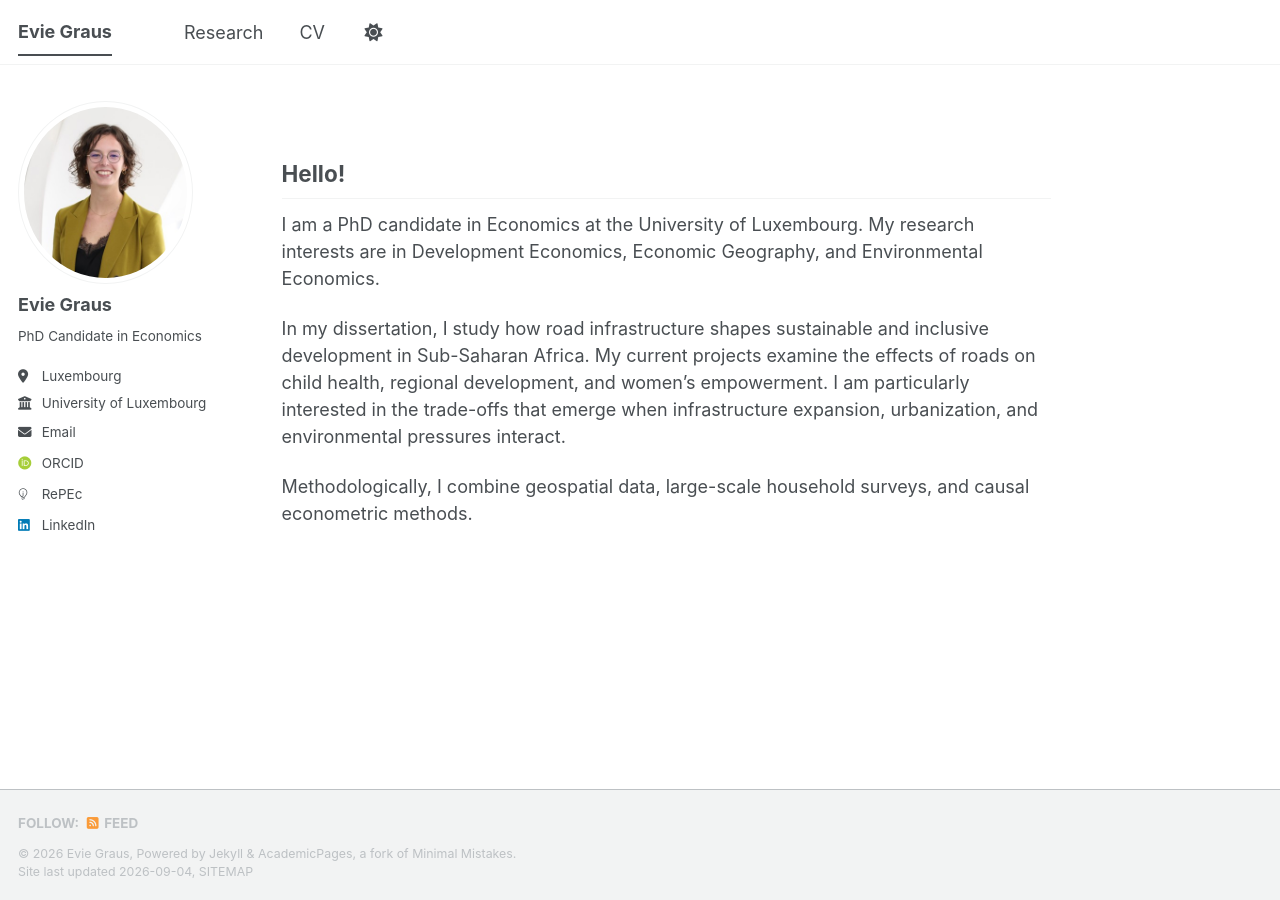
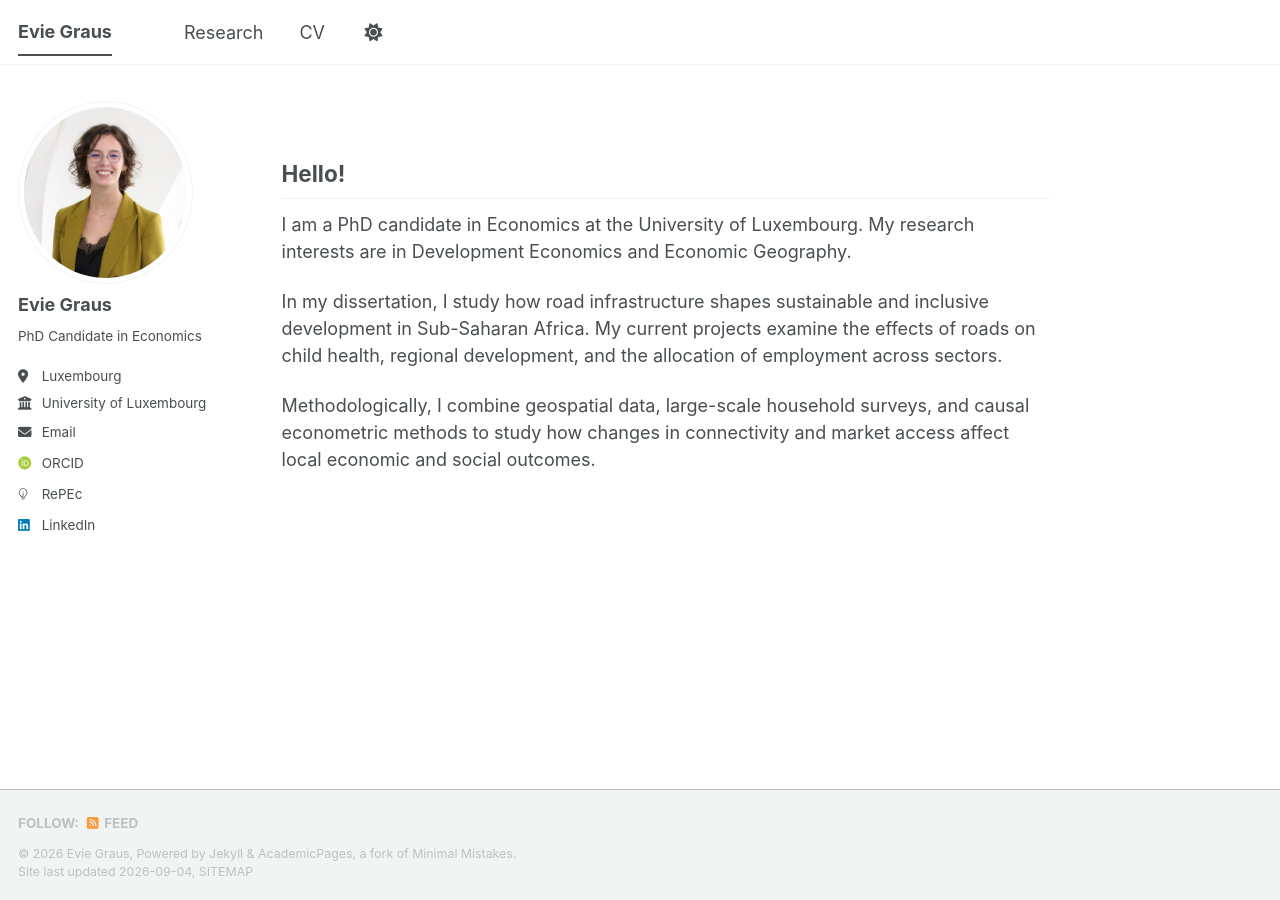
Before and after one commit to EvieGraus/eviegraus.github.io, a Jekyll site: the page built from _pages/about.md, in a window 1280 px wide. Built offline with Jekyll 4.4.1, drawn with Linux system fonts in a browser that asks for light colours; some web fonts are replaced; a script bundle is joined from its source files by our own code; library files that are not in the unit come from our copies.

Commit message:
Update about.md
Signed-off-by: EvieGraus <grausevie@gmail.com>

```diff
--- a/_pages/about.md
+++ b/_pages/about.md
@@ -8,8 +8,8 @@ redirect_from:
 ---
 ## **Hello!**
 
-I am a PhD candidate in Economics at the University of Luxembourg. My research interests are in Development Economics, Economic Geography, and Environmental Economics.
+I am a PhD candidate in Economics at the University of Luxembourg. My research interests are in Development Economics and Economic Geography.
 
-In my dissertation, I study how road infrastructure shapes sustainable and inclusive development in Sub-Saharan Africa. My current projects examine the effects of roads on child health, regional development, and women’s empowerment. I am particularly interested in the trade-offs that emerge when infrastructure expansion, urbanization, and environmental pressures interact.
+In my dissertation, I study how road infrastructure shapes sustainable and inclusive development in Sub-Saharan Africa. My current projects examine the effects of roads on child health, regional development, and the allocation of employment across sectors.
 
-Methodologically, I combine geospatial data, large-scale household surveys, and causal econometric methods.
+Methodologically, I combine geospatial data, large-scale household surveys, and causal econometric methods to study how changes in connectivity and market access affect local economic and social outcomes.
```
